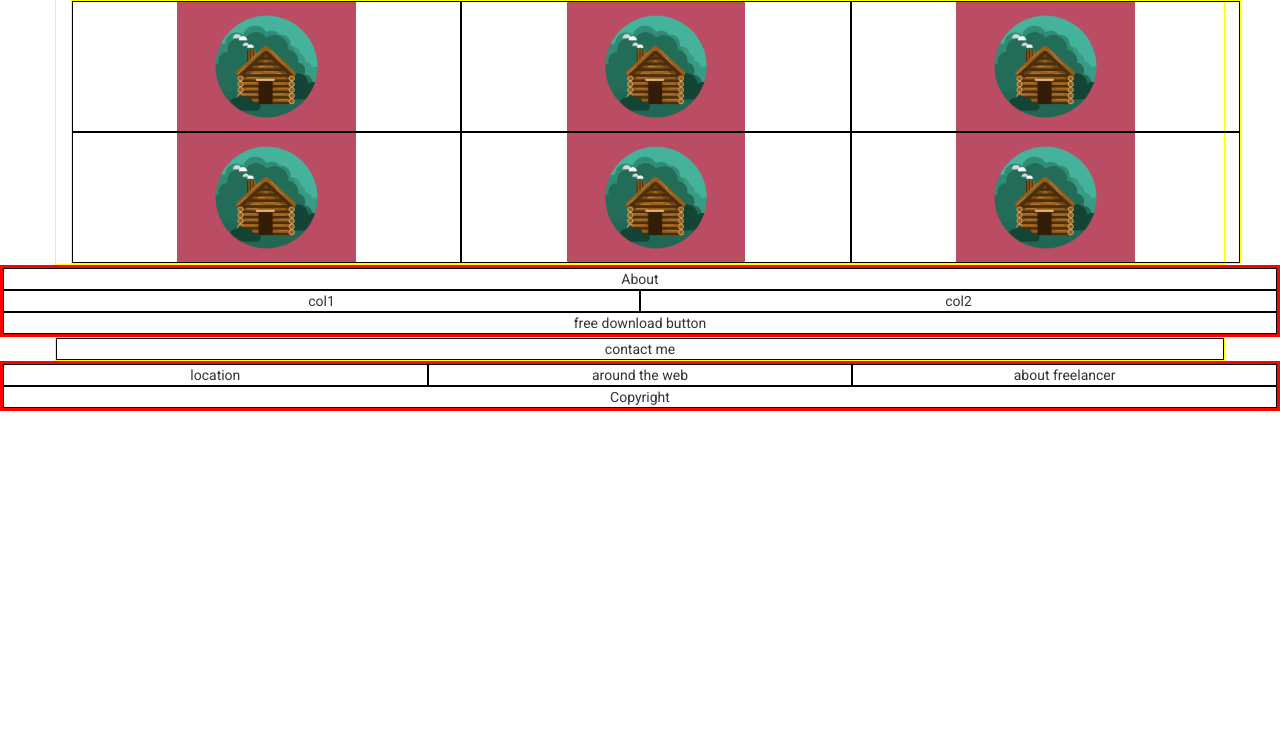
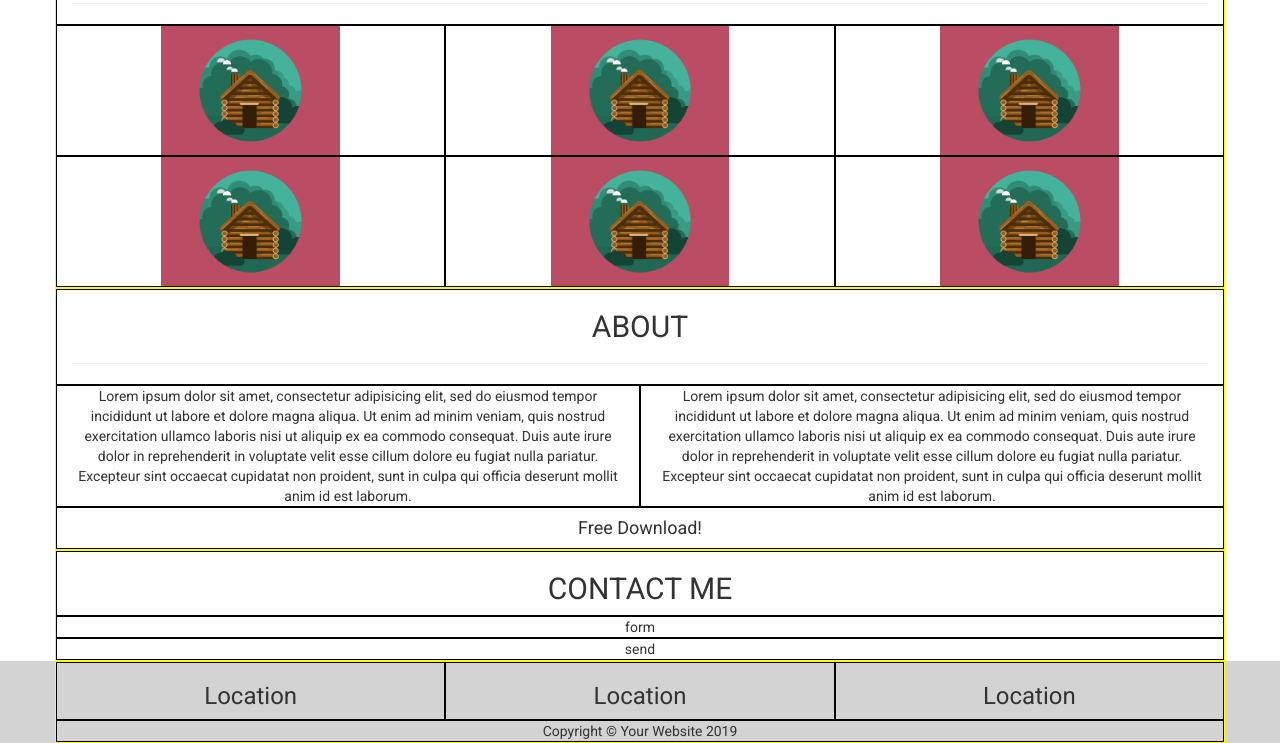
Before and after one commit to Giampaolo1/html-css-bootstrap-freelancer, a plain HTML site: page index.html in a window 1280 px wide. Shown: the part 453-1196 px from the top of the page. Before the commit the page ends 864 px from the top, so only its background shows below. Drawn offline with nearby package versions, Linux system fonts and the light colour scheme.

Commit message:
main and footer struttura

```diff
--- a/css/style.css
+++ b/css/style.css
@@ -46,7 +46,7 @@ nav a {
 /*-- start bootstrap */
 #start {
   background-color: #1ABC9C;
-  height: 300px;
+  /* height: 300px; */
   padding: 3%;
 }
 #start h1, h6 {
@@ -68,3 +68,11 @@ nav a {
  #portfolio img {
   width: 50%;
 }
+/* sezione about */
+
+
+
+/* footer */
+footer {
+  background-color: lightgrey;
+}
--- a/index.html
+++ b/index.html
@@ -65,8 +65,7 @@
           <hr>
         </div>
       </div>
-        <!-- immaginette -->
-      <div class="container">
+      <!-- immaginette -->
         <div class="row">
           <!-- item di blocco -->
           <div class="col-xs-12 col-sm-6 col-md-4">
@@ -93,64 +92,86 @@
             <img src="img/casa.png">
           </div>
         </div>
-      </div>
       </section>
 
       <!-- sezione ABOUT:  -->
-      <div class="container-fluid">
+      <section id="about">
+      <div class="container">
         <div class="row">
           <div class="col-xs-12">
-            About
+            <h2>ABOUT</h2>
+            <hr>
           </div>
         </div>
         <div class="row">
-          <div class="col-xs-6">
-            col1
+          <!-- item di blocco -->
+          <div class="col-xs-12 col-md-6">
+            Lorem ipsum dolor sit amet, consectetur adipisicing elit, sed do eiusmod tempor incididunt ut labore et dolore magna aliqua. Ut enim ad minim veniam, quis nostrud exercitation ullamco laboris nisi ut aliquip ex ea commodo consequat. Duis aute irure dolor in reprehenderit in voluptate velit esse cillum dolore eu fugiat nulla pariatur. Excepteur sint occaecat cupidatat non proident, sunt in culpa qui officia deserunt mollit anim id est laborum.
           </div>
-          <div class="col-xs-6">
-            col2
+          <!-- item di blocco -->
+          <div class="col-xs-12 col-md-6">
+            Lorem ipsum dolor sit amet, consectetur adipisicing elit, sed do eiusmod tempor incididunt ut labore et dolore magna aliqua. Ut enim ad minim veniam, quis nostrud exercitation ullamco laboris nisi ut aliquip ex ea commodo consequat. Duis aute irure dolor in reprehenderit in voluptate velit esse cillum dolore eu fugiat nulla pariatur. Excepteur sint occaecat cupidatat non proident, sunt in culpa qui officia deserunt mollit anim id est laborum.
           </div>
         </div>
-        <div class="row">
-          <div class="col-xs-12">
-            free download button
+        <!-- free download part -->
+          <div class="row">
+            <div class="col-xs-12">
+              <h4>Free Download!</h4>
+            </div>
           </div>
         </div>
-      </div>
+      </section>
+
+      <!-- sezione contact me -->
+      <section id="contact">
       <div class="container">
         <div class="row">
           <div class="col-xs-12">
-          contact me
+          <h2>CONTACT ME</h2>
           </div>
         </div>
-        <!-- aggiungi form e bottone send -->
+      <!-- form -->
+        <div class="row">
+          <div class="col-xs-12">
+          form
+          </div>
+        </div>
+      <!-- send button -->
+      <div class="row">
+        <div class="col-xs-12">
+          send
+        </div>
       </div>
+    </div>
+      </section>
+      <!-- fine main -->
       </main>
-      <!-- fine main -->
 
-      <!-- footer -->
+      <!-- inizio footer -->
       <footer>
       <!-- footer1 -->
-      <div class="container-fluid">
+      <div class="container">
         <div class="row">
-          <div class="col-xs-4">
-            location
+          <div class="col-xs-12 col-md-4">
+            <h3>Location</h3>
           </div>
-          <div class="col-xs-4">
-            around the web
+          <div class="col-xs-12 col-md-4">
+            <h3>Location</h3>
           </div>
-          <div class="col-xs-4">
-            about freelancer
+          <div class="col-xs-12 col-md-4">
+            <h3>Location</h3>
           </div>
         </div>
         <!-- footer2 -->
-        <div class="row">
-          <div class="col-xs-12">
-            Copyright
-          </div>
-        </div>
+        <!-- copy -->
+            <div class="row">
+              <div class="col-xs-12">
+                Copyright © Your Website 2019
+              </div>
+            </div>
       </div>
-      </footer>
+
+    </footer>
 
   </body>
 </html>
```
